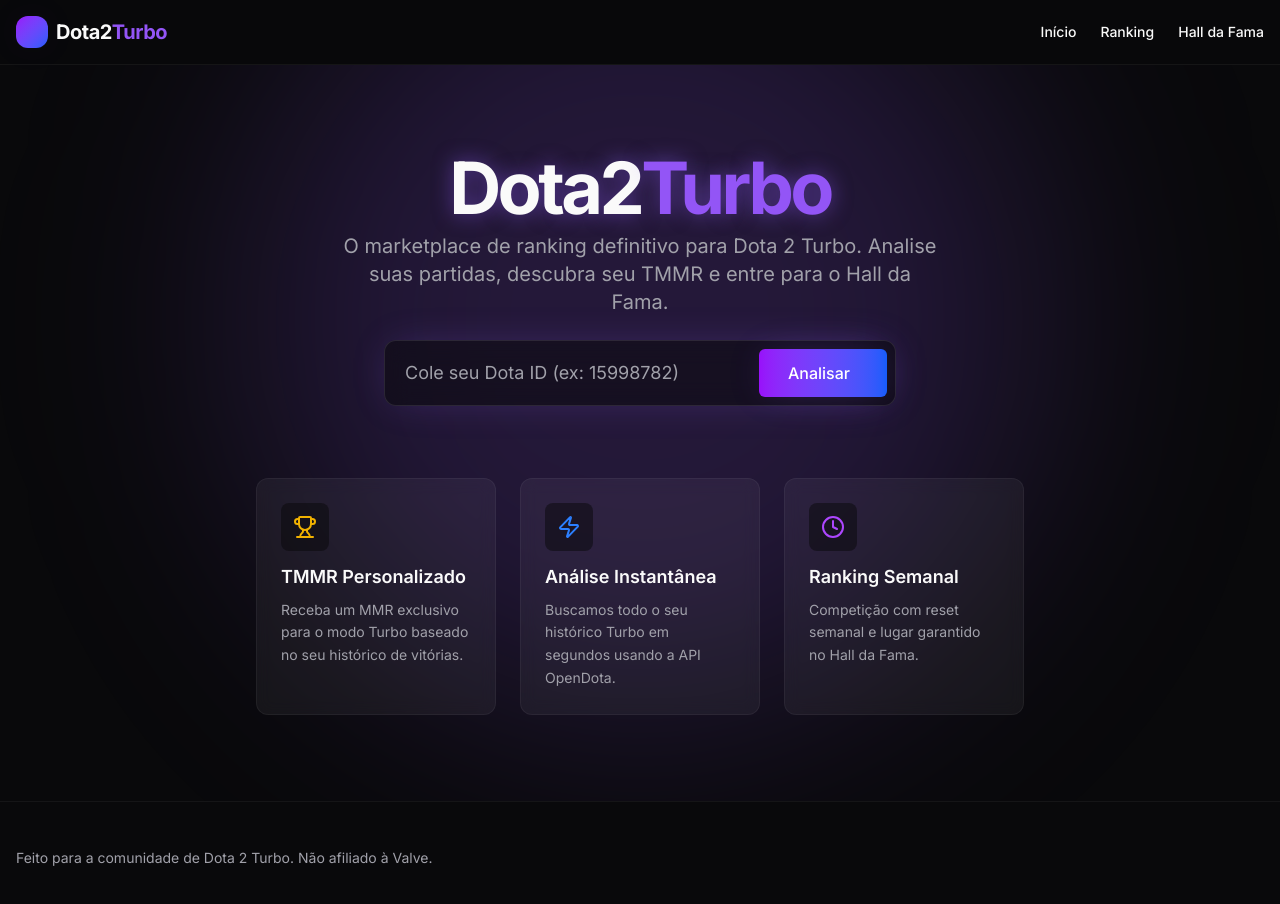
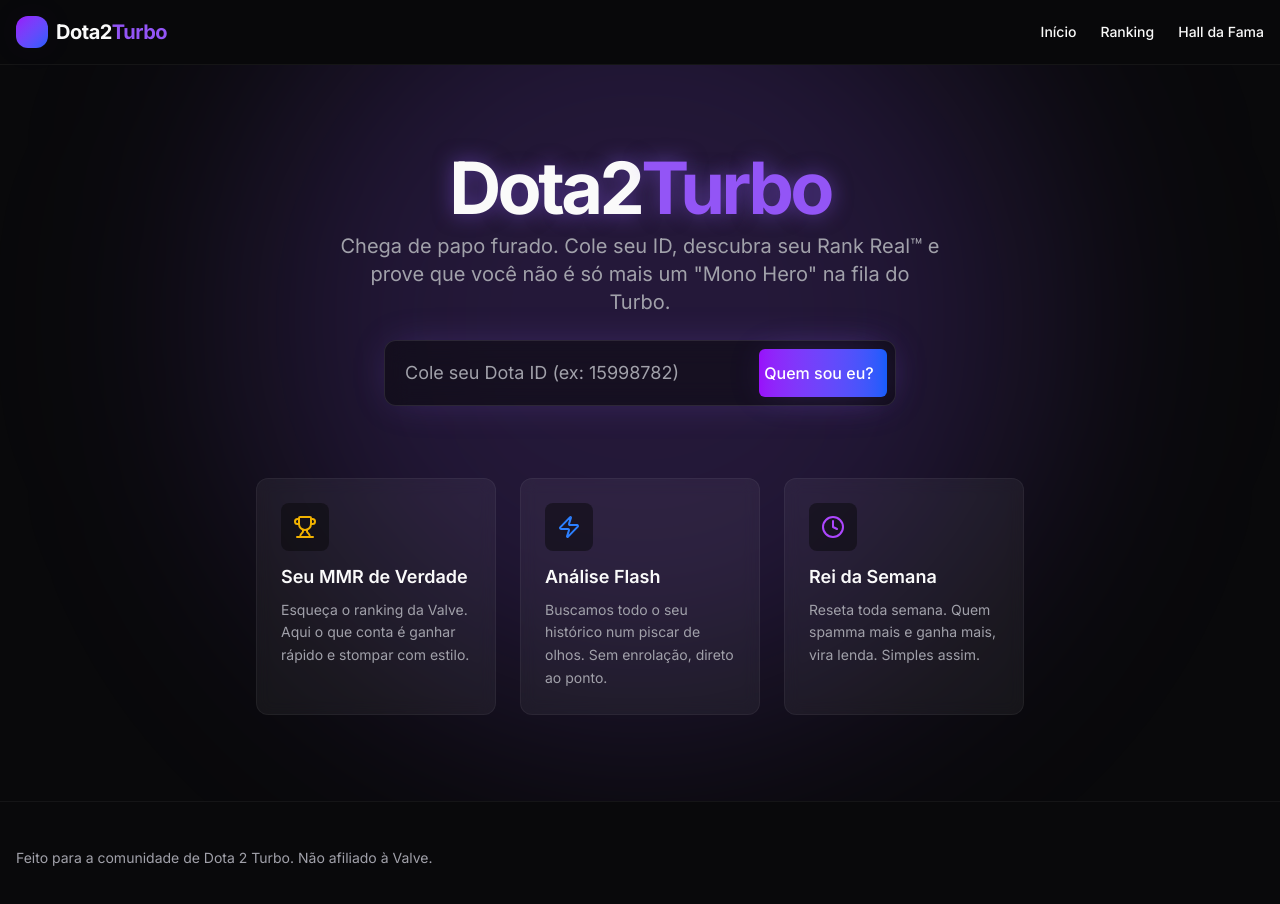
Before and after one commit to laaridev/dota2turbo-mmr, a Next.js app: page / in a window 1280 px wide. Shown: the top 904 px of the page. Built offline with nearby package versions, Linux system fonts and the light colour scheme.

Commit message:
chore: update copy to be more fun/gamer style

```diff
--- a/app/hall-of-fame/page.tsx
+++ b/app/hall-of-fame/page.tsx
@@ -7,7 +7,7 @@ export default function HallOfFamePage() {
         <div className="container mx-auto p-4 space-y-8 pb-20 mt-8">
             <div className="text-center space-y-2">
                 <h1 className="text-3xl font-bold tracking-tight text-glow">Hall da Fama</h1>
-                <p className="text-muted-foreground">Os Imortais do Modo Turbo</p>
+                <p className="text-muted-foreground">Onde os tryhards viram imortais.</p>
             </div>
 
             <div className="grid grid-cols-1 md:grid-cols-3 gap-6">
@@ -28,7 +28,7 @@ export default function HallOfFamePage() {
                                 <Badge variant="gold">TBD</Badge>
                             </div>
                             <div className="text-center text-sm text-muted-foreground pt-4">
-                                Temporada acabou de começar.
+                                Calma lá, a temporada mal começou. Vá jogar!
                             </div>
                         </div>
                     </CardContent>
@@ -44,7 +44,7 @@ export default function HallOfFamePage() {
                     <CardContent>
                         <div className="space-y-4">
                             <div className="text-center text-sm text-muted-foreground pt-4">
-                                Nenhuma lenda registrada ainda.
+                                Vago. Você tem coragem de tomar esse lugar?
                             </div>
                         </div>
                     </CardContent>
@@ -60,7 +60,7 @@ export default function HallOfFamePage() {
                     <CardContent>
                         <div className="space-y-4">
                             <div className="text-center text-sm text-muted-foreground pt-4">
-                                Aguardando a primeira sequência...
+                                Ninguém conseguiu 10 vitórias seguidas ainda? Sério?
                             </div>
                         </div>
                     </CardContent>
--- a/app/leaderboard/page.tsx
+++ b/app/leaderboard/page.tsx
@@ -27,7 +27,7 @@ export default function LeaderboardPage() {
         <div className="container mx-auto p-4 space-y-8 pb-20 mt-8">
             <div className="text-center space-y-2">
                 <h1 className="text-3xl font-bold tracking-tight text-glow">Ranking Global</h1>
-                <p className="text-muted-foreground">TOP 100 Guerreiros do Turbo</p>
+                <p className="text-muted-foreground">Os Top 100 que não veem a luz do dia.</p>
             </div>
 
             <Card className="bg-card/30 border-white/5 backdrop-blur-sm max-w-4xl mx-auto">
--- a/app/page.tsx
+++ b/app/page.tsx
@@ -40,7 +40,7 @@ export default function Home() {
             Dota2<span className="text-primary">Turbo</span>
           </h1>
           <p className="text-lg md:text-xl text-muted-foreground max-w-[600px] mx-auto">
-            O marketplace de ranking definitivo para Dota 2 Turbo. Analise suas partidas, descubra seu TMMR e entre para o Hall da Fama.
+            Chega de papo furado. Cole seu ID, descubra seu Rank Real™ e prove que você não é só mais um "Mono Hero" na fila do Turbo.
           </p>
         </div>
 
@@ -57,7 +57,7 @@ export default function Home() {
                 <div className="h-5 w-5 border-2 border-white/30 border-t-white rounded-full animate-spin" />
               ) : (
                 <>
-                  Analisar <Zap className="ml-2 h-4 w-4" />
+                  Quem sou eu? <Zap className="ml-2 h-4 w-4" />
                 </>
               )}
             </Button>
@@ -67,18 +67,18 @@ export default function Home() {
         <div className="grid grid-cols-1 md:grid-cols-3 gap-6 pt-12 text-left">
           <FeatureCard
             icon={<Trophy className="h-6 w-6 text-yellow-500" />}
-            title="TMMR Personalizado"
-            description="Receba um MMR exclusivo para o modo Turbo baseado no seu histórico de vitórias."
+            title="Seu MMR de Verdade"
+            description="Esqueça o ranking da Valve. Aqui o que conta é ganhar rápido e stompar com estilo."
           />
           <FeatureCard
             icon={<Zap className="h-6 w-6 text-blue-500" />}
-            title="Análise Instantânea"
-            description="Buscamos todo o seu histórico Turbo em segundos usando a API OpenDota."
+            title="Análise Flash"
+            description="Buscamos todo o seu histórico num piscar de olhos. Sem enrolação, direto ao ponto."
           />
           <FeatureCard
             icon={<Clock className="h-6 w-6 text-purple-500" />}
-            title="Ranking Semanal"
-            description="Competição com reset semanal e lugar garantido no Hall da Fama."
+            title="Rei da Semana"
+            description="Reseta toda semana. Quem spamma mais e ganha mais, vira lenda. Simples assim."
           />
         </div>
       </motion.div>
```
